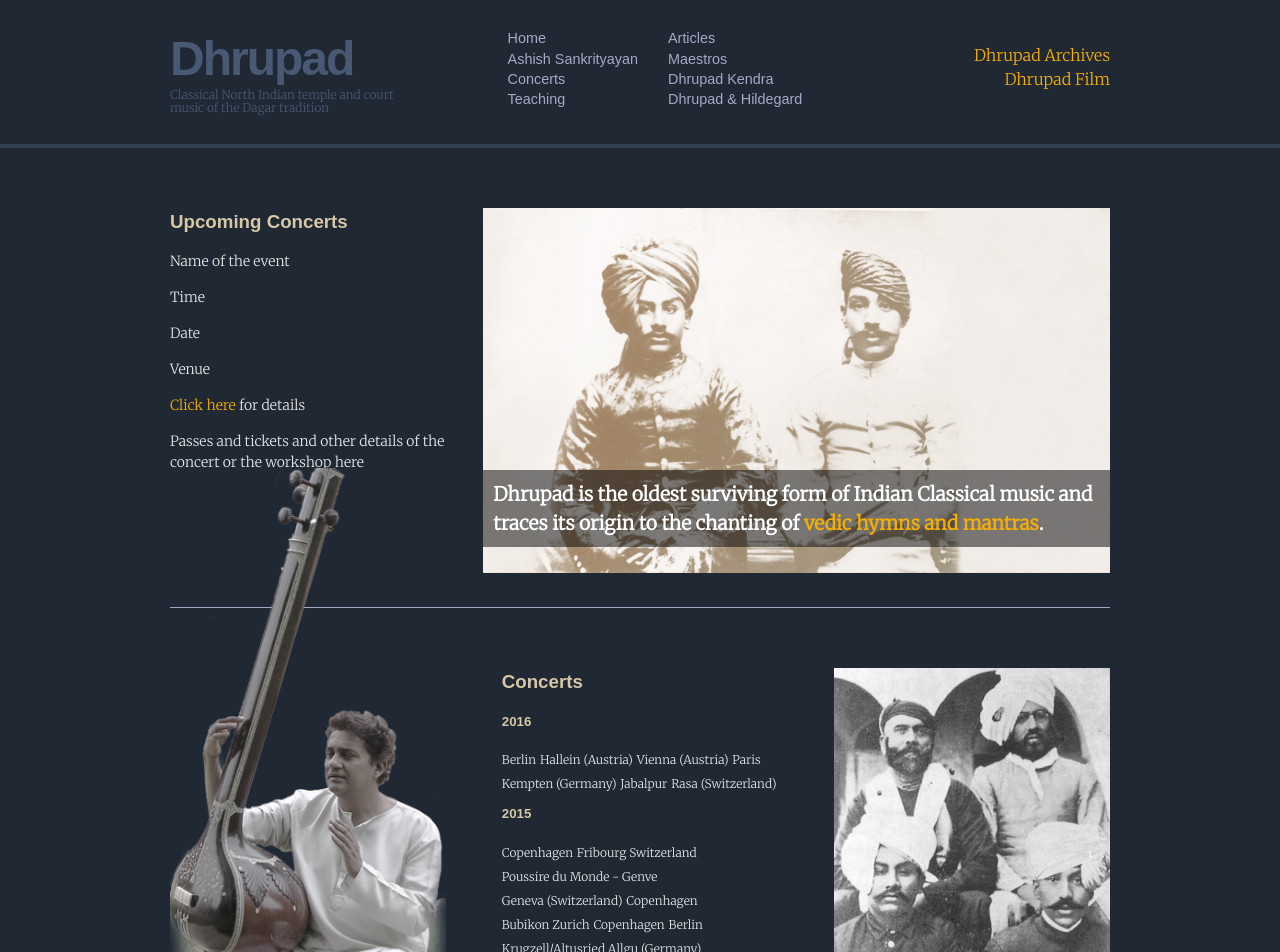
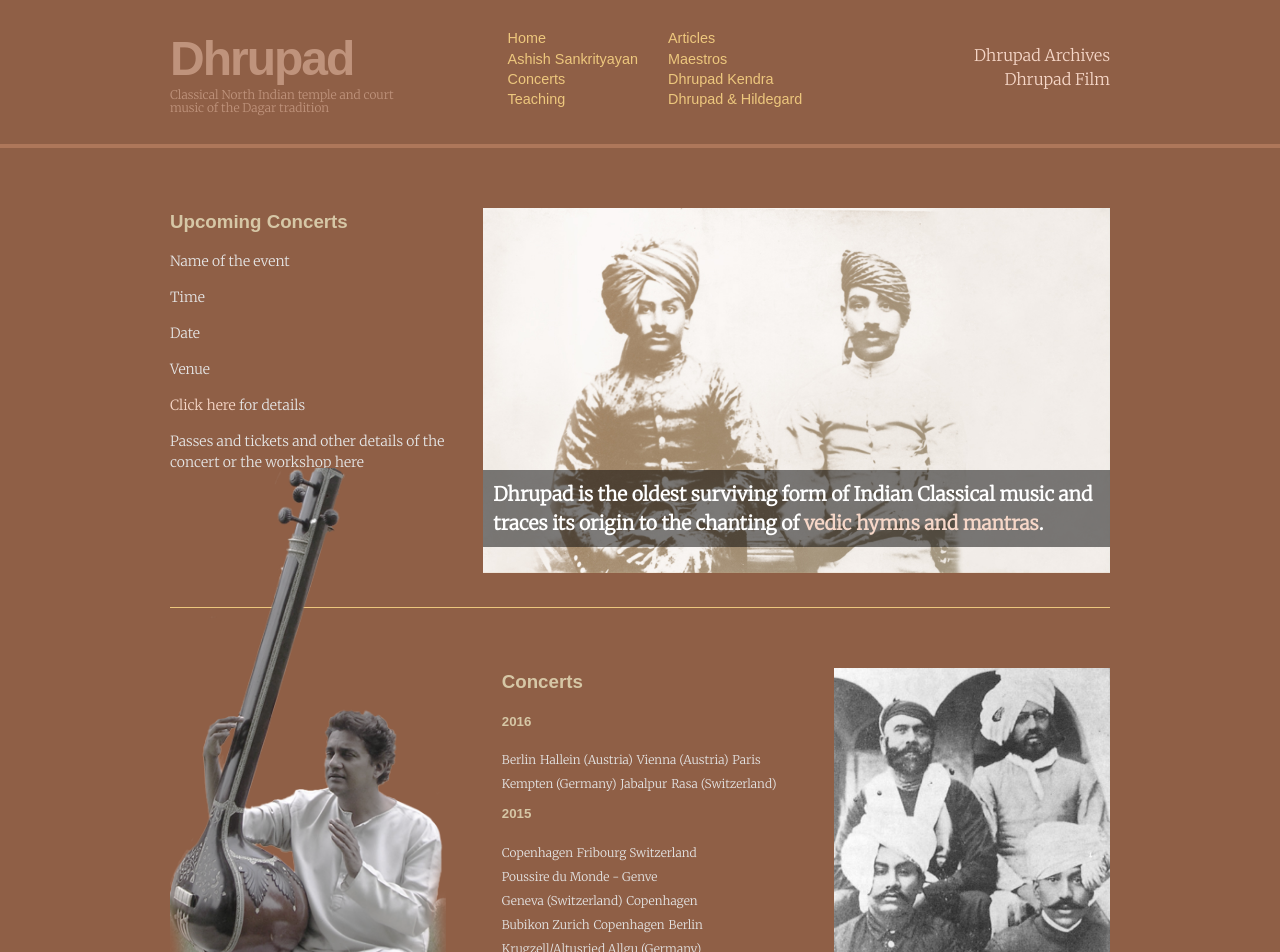
Before and after one commit to sama66/q3, a Jekyll site: the page built from index.html, in a window 1280 px wide. Shown: the top 952 px of the page. Built offline with Jekyll 4.4.1, drawn with Linux system fonts in a browser that asks for light colours; some web fonts are replaced.

Commit message:
bg color and link

```diff
--- a/_sass/_vars.scss
+++ b/_sass/_vars.scss
@@ -7,12 +7,12 @@ $base-line-height: 1.5;
 
 $spacing-unit:     30px;
 
-$background-color: #202834;
+$background-color: #8f5f46;
 $title-color:      lighten($background-color, 20%);
 $heading-color:    #d6c7a6;
 $text-color:       #e5e5e5;
-$link-color:      #f5ae05;
-$nav-color:       #a6a8c6;
+$link-color:      #f6d7c8;
+$nav-color:       #edc77d;
 $hover:           #FFF;
 $subtitle:       darken($heading-color, 10%);
 $selection-color: #a9ddba;
```
